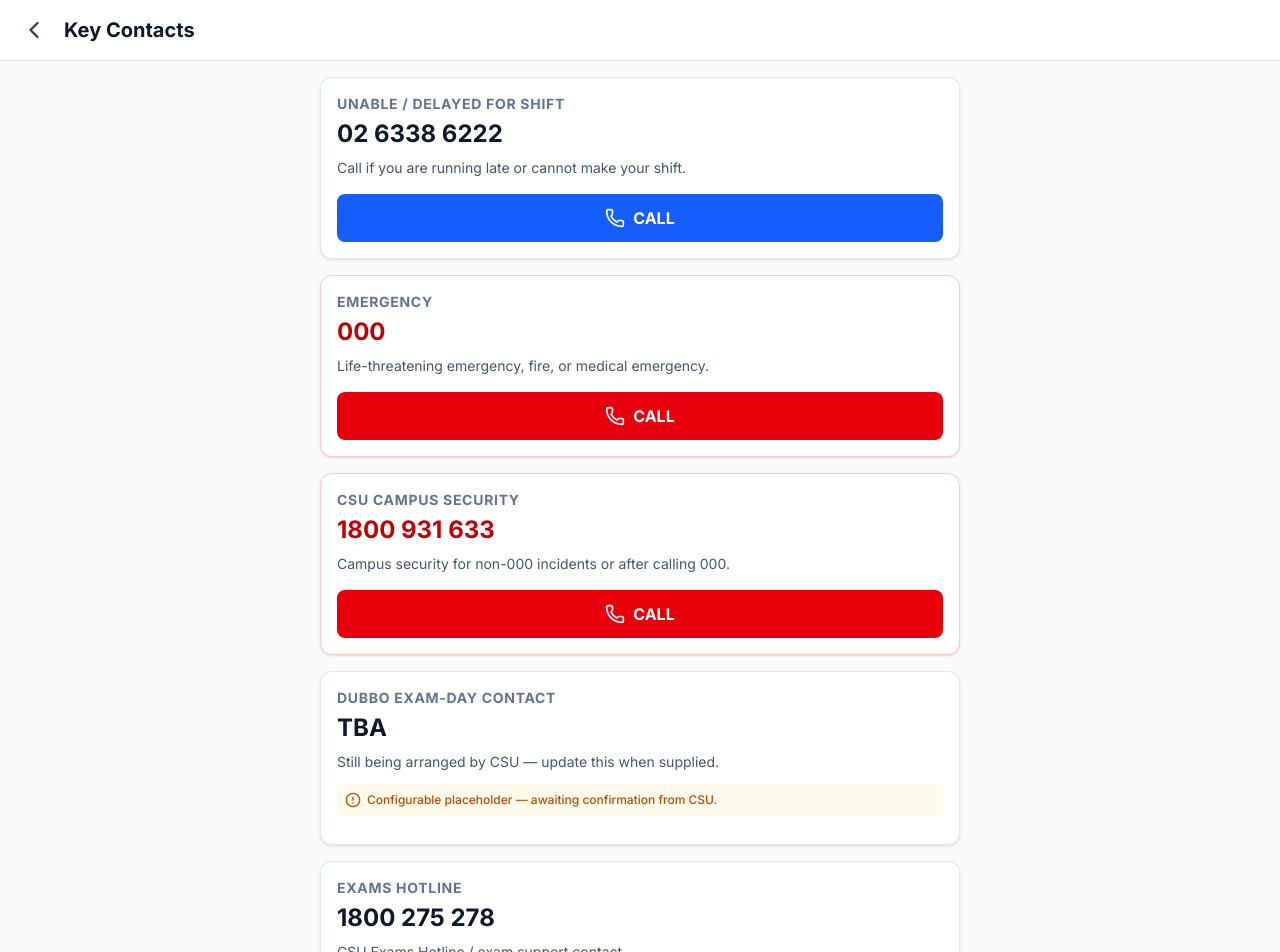
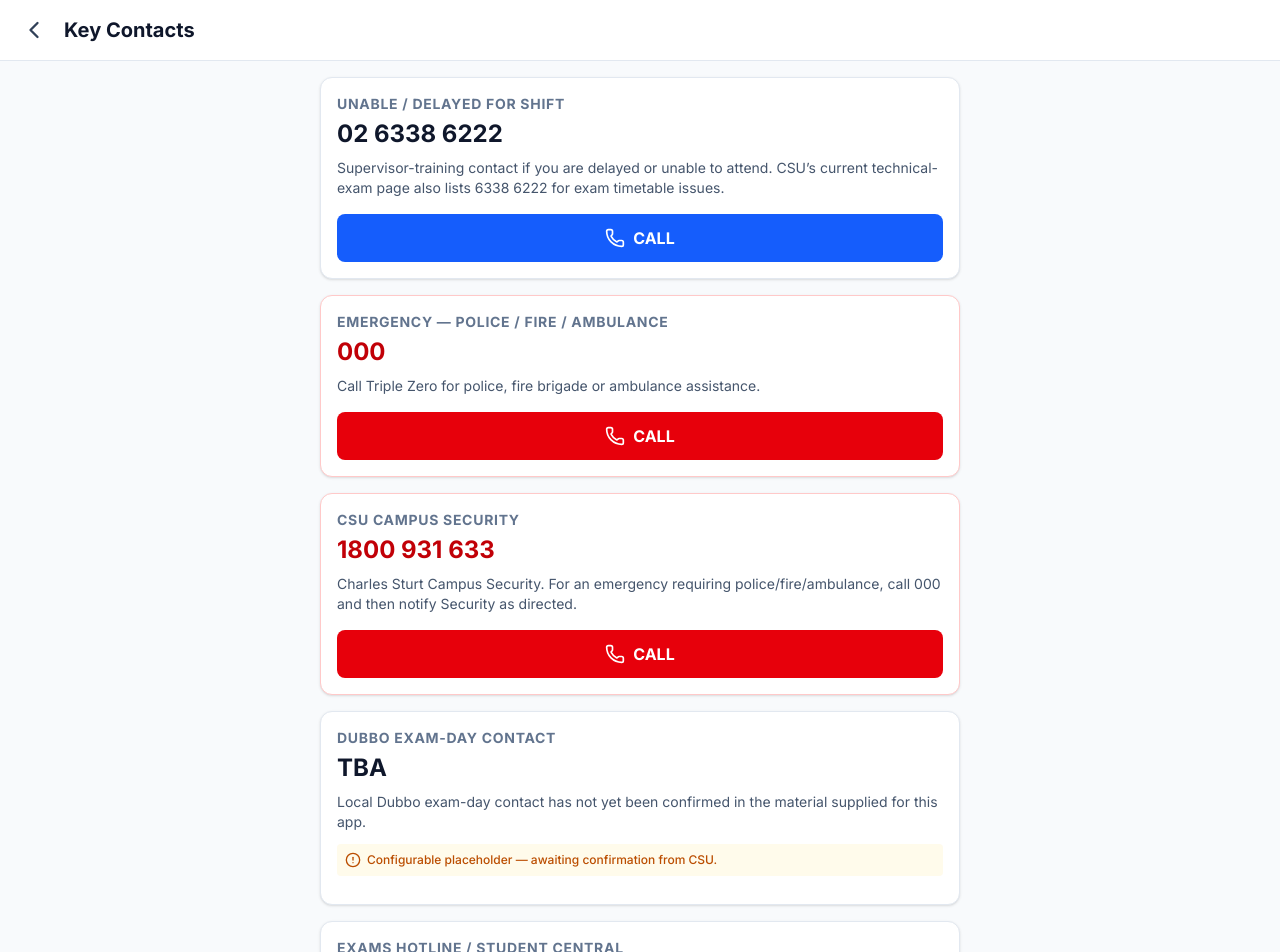
Before and after one commit to joshualparris/ExamsApp, a Next.js app: page /contacts in a window 1280 px wide. Shown: the top 952 px of the page. Built offline with nearby package versions, Linux system fonts and the light colour scheme.

Commit message:
docs: clarify verified CSU contact roles

```diff
--- a/src/data/contacts.ts
+++ b/src/data/contacts.ts
@@ -12,34 +12,34 @@
     id: 'unable-delayed',
     name: 'Unable / delayed for shift',
     number: '02 6338 6222',
-    description: 'Call if you are running late or cannot make your shift.',
+    description: 'Supervisor-training contact if you are delayed or unable to attend. CSU’s current technical-exam page also lists 6338 6222 for exam timetable issues.',
   },
   {
     id: 'emergency',
-    name: 'Emergency',
+    name: 'Emergency — Police / Fire / Ambulance',
     number: '000',
-    description: 'Life-threatening emergency, fire, or medical emergency.',
+    description: 'Call Triple Zero for police, fire brigade or ambulance assistance.',
     isEmergency: true,
   },
   {
     id: 'campus-security',
     name: 'CSU Campus Security',
     number: '1800 931 633',
-    description: 'Campus security for non-000 incidents or after calling 000.',
+    description: 'Charles Sturt Campus Security. For an emergency requiring police/fire/ambulance, call 000 and then notify Security as directed.',
     isEmergency: true,
   },
   {
     id: 'dubbo-exam-day',
     name: 'Dubbo Exam-Day Contact',
     number: 'TBA',
-    description: 'Still being arranged by CSU — update this when supplied.',
+    description: 'Local Dubbo exam-day contact has not yet been confirmed in the material supplied for this app.',
     status: 'placeholder',
   },
   {
     id: 'exam-tech-support',
-    name: 'Exams Hotline',
+    name: 'Exams Hotline / Student Central',
     number: '1800 275 278',
-    description: 'CSU Exams Hotline / exam support contact.',
+    description: 'Exam support number from supervisor guidance. Charles Sturt’s current Student Central page lists 1800 275 278 as its Australian phone number.',
     status: 'confirmed',
   },
 ];
```
